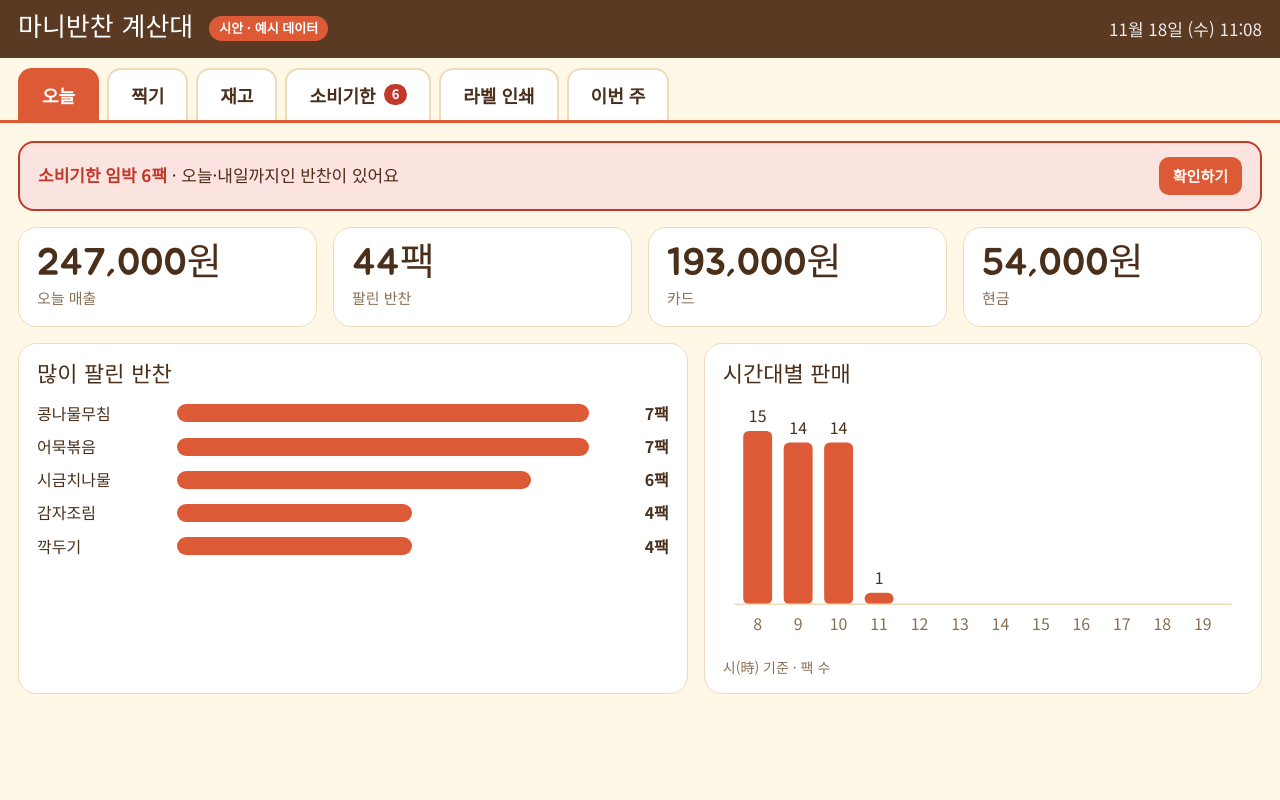
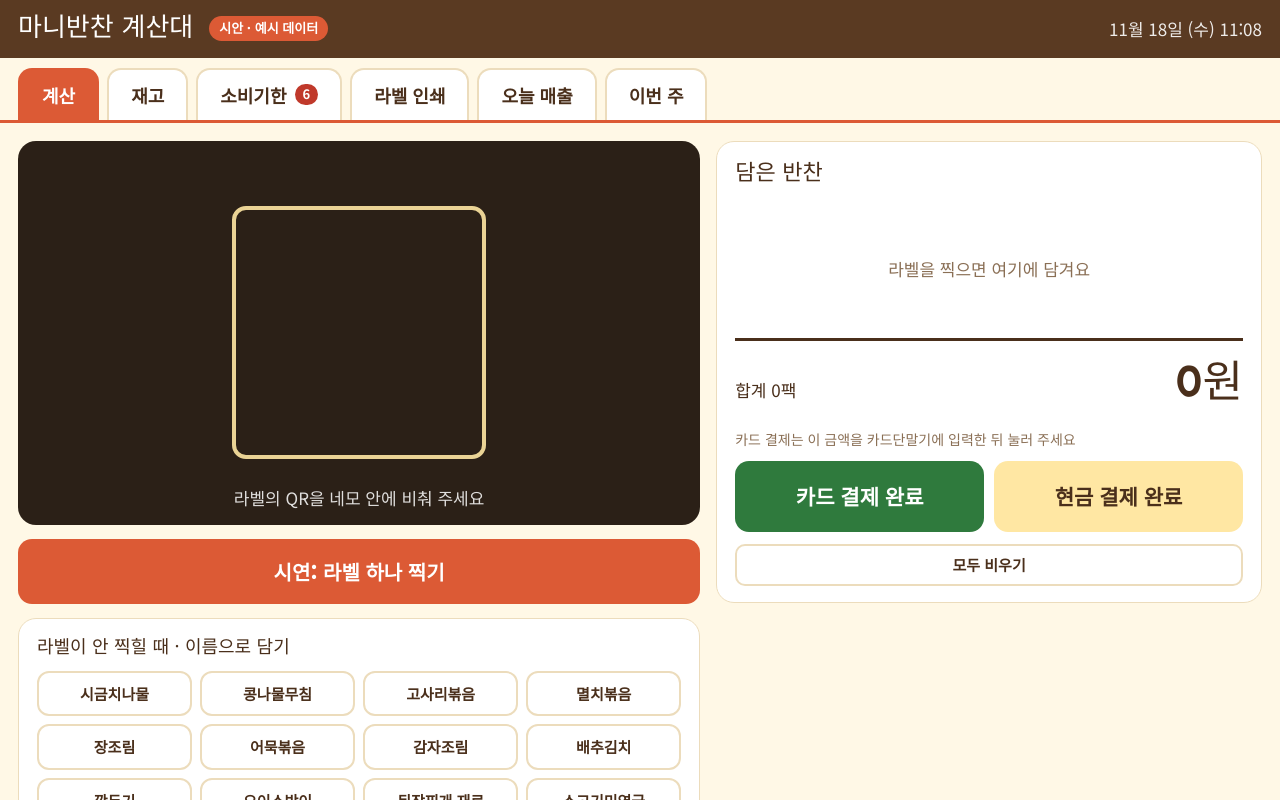
Before and after one commit to deankim0625/banchan-menu, a plain HTML site: page docs/pos/index.html in a window 1280 px wide. Drawn offline with Linux system fonts and the light colour scheme.

Commit message:
계산대 앱: 기본 화면을 계산(찍기)으로, 매출 탭은 뒤로
Co-Authored-By: Claude Opus 5.5 <noreply@anthropic.com>

```diff
--- a/docs/pos/index.html
+++ b/docs/pos/index.html
@@ -168,7 +168,7 @@ const WSTAT = Object.fromEntries(DISHES.map(d => [d.id, { sold: 12 + Math.floor(
 /* ---------- 공통 ---------- */
 const $ = id => document.getElementById(id);
 const esc = s => String(s).replace(/[&<>"]/g, c => ({"&":"&amp;","<":"&lt;",">":"&gt;",'"':"&quot;"}[c]));
-let tab = "today", cart = [], pickId = 1, qty = 8, toastT;
+let tab = "scan", cart = [], pickId = 1, qty = 8, toastT;
 function toast(msg){ const t = $("toast"); t.textContent = msg; t.hidden = false; clearTimeout(toastT); toastT = setTimeout(() => t.hidden = true, 2200); }
 function tick(){ const d = new Date(); $("clock").textContent = `${d.getMonth()+1}월 ${d.getDate()}일 (${"일월화수목금토"[d.getDay()]}) ${pad(d.getHours())}:${pad(d.getMinutes())}`; }
 tick(); setInterval(tick, 20000);
@@ -176,7 +176,7 @@ const soldToday = () => packs.filter(p => p.st === "sold" && p.at >= today0);
 const dleft = p => Math.floor((p.exp - today0) / DAY);
 const urgent = () => packs.filter(p => p.st === "in" && dleft(p) <= 1);
 
-const TABS = [["today","오늘"],["scan","찍기"],["stock","재고"],["exp","소비기한"],["label","라벨 인쇄"],["week","이번 주"]];
+const TABS = [["scan","계산"],["stock","재고"],["exp","소비기한"],["label","라벨 인쇄"],["today","오늘 매출"],["week","이번 주"]];
 function renderTabs(){
   const u = urgent().length;
   $("tabs").innerHTML = TABS.map(([k, n]) => `<button role="tab" aria-selected="${k === tab}" data-t="${k}">${n}${k === "exp" && u ? `<span class="badge">${u}</span>` : ""}${k === "scan" && cart.length ? `<span class="badge">${cart.length}</span>` : ""}</button>`).join("");
--- a/docs/status/status.json
+++ b/docs/status/status.json
@@ -82,7 +82,7 @@
     { "name": "라벨·바코드 자동화 기획", "desc": "라벨 인쇄 = 재고 등록, 찍으면 판매 기록. 장비·비용·단계 계획. 내 Claude 계정으로만 열림" }
   ],
   "labels": [
-    { "name": "계산대 태블릿 앱 (시안)", "who": "엄마", "desc": "오늘 매출·찍기·재고·소비기한·라벨 인쇄·이번 주. 예시 데이터라 눌러봐도 실제 기록은 안 바뀜", "url": "https://deankim0625.github.io/banchan-menu/pos/", "thumb": "thumbs/pos.jpg" },
+    { "name": "계산대 태블릿 앱 (시안)", "who": "엄마", "desc": "열면 계산 화면부터. 재고·소비기한·라벨 인쇄·오늘 매출·이번 주. 예시 데이터라 눌러봐도 실제 기록은 안 바뀜", "url": "https://deankim0625.github.io/banchan-menu/pos/", "thumb": "thumbs/pos.jpg" },
     { "name": "계산대 배치 (추천 조합)", "desc": "거치대에 세운 갤럭시탭 + 브라더 라벨프린터 + 카드단말기. 제미나이 시안이라 기기 모양은 실제와 조금 다를 수 있음", "url": "counter.png", "thumb": "thumbs/counter.jpg", "est": "약 55~65만 원 (태블릿 A11 + QL-820NWB + 라벨 + 거치대)" },
     { "name": "라벨 실제 디자인 (62×40mm)", "desc": "제품명·가격·제조일·소비기한·원재료·알레르기·QR. 원재료·알레르기는 예시", "url": "label-sample.png", "thumb": "thumbs/label-sample.jpg", "fit": "contain" },
     { "name": "라벨 붙인 반찬", "desc": "실링 필름 위 오른쪽 아래에 라벨을 붙인 모습 (실제 라벨 디자인 합성)", "url": "pack-label.png", "thumb": "thumbs/pack-label.jpg" }
```
Also changed, not shown: docs/status/thumbs/pos.jpg.
